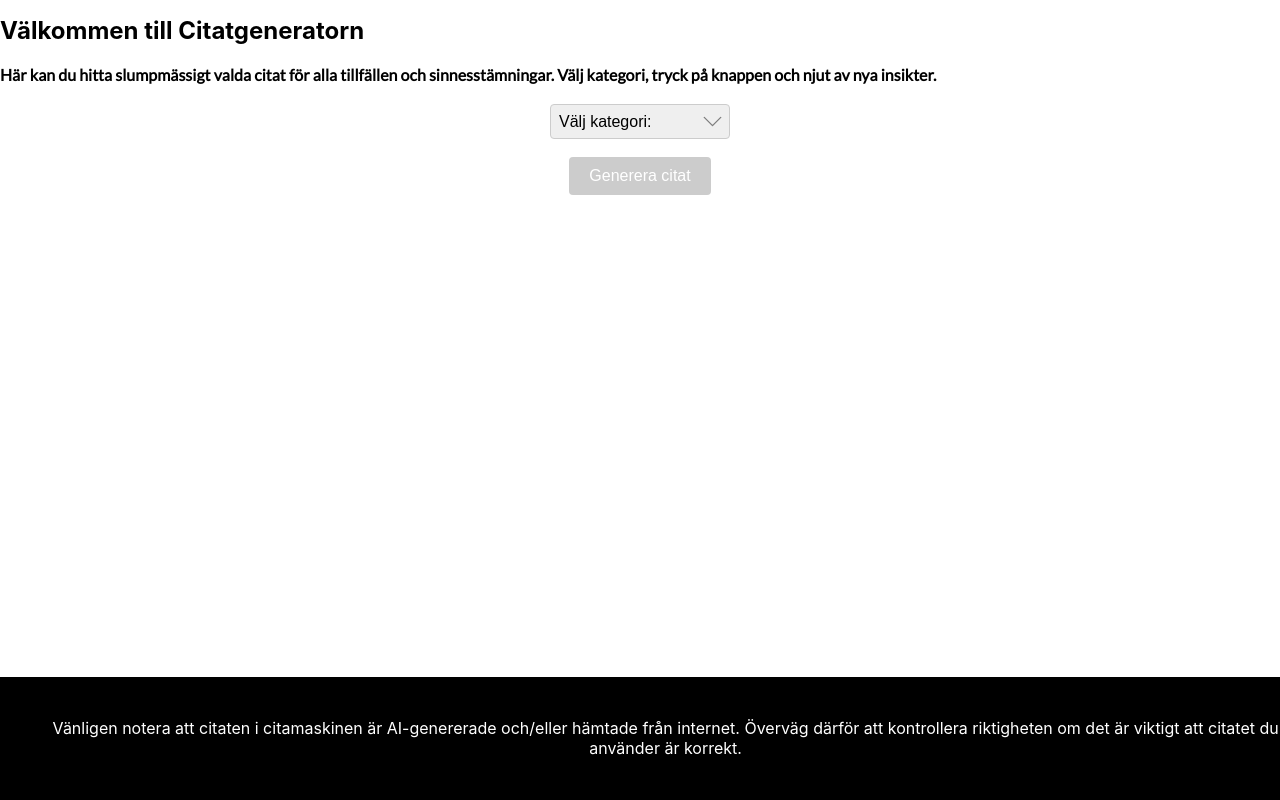
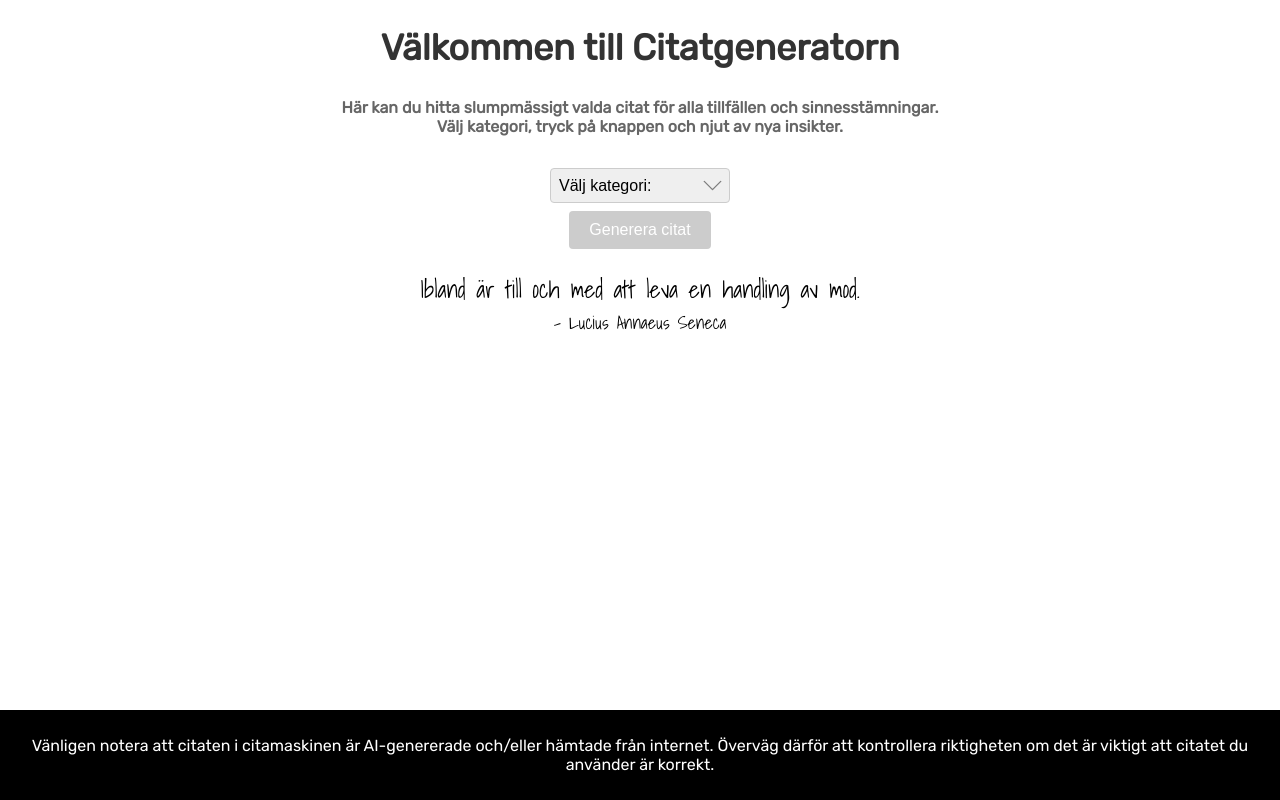
Before and after one commit to jossansik/citatgenerator, a React (Create React App) app: page / in a window 1280 px wide. Built offline with nearby package versions, Linux system fonts and the light colour scheme.

Commit message:
Refactor category filtering logic and add default quote for no category selection

```diff
--- a/src/App.css
+++ b/src/App.css
@@ -1,3 +1,6 @@
 .container {
+  display: flex;
+  flex-direction: column;
+  justify-content: center;
   overflow: hidden;
 }
--- a/src/App.js
+++ b/src/App.js
@@ -3,26 +3,18 @@ import "./App.css";
 import Footer from "./components/Footer";
 import QuoteDisplay from "./components/QuoteDisplay";
 import Title from "./components/Title";
-import GenerateButton from "./components/GenerateButton";
 import Quote from "./components/Quote";
 
 const App = () => {
-  const appStyles = {
-    backgroundColor: "#f2f2f2",
-    padding: "20px",
-    fontFamily: "Courier, monospace",
-    overflow: "hidden",
-    width: "100vw",
-    height: "100vh",
-  };
-
   return (
-    <div className="container">
-      {<Title />}
-      {<QuoteDisplay />}
-      {<Quote />}
-      {<Footer />}
-    </div>
+    <>
+      <div className="container">
+        <Title />
+        <QuoteDisplay />
+        <Quote />
+      </div>
+      <Footer />
+    </>
   );
 };
 
--- a/src/components/Footer.css
+++ b/src/components/Footer.css
@@ -1,10 +1,11 @@
+@import url("https://fonts.googleapis.com/css2?family=Lato&family=Rubik&family=Shadows+Into+Light&display=swap");
+
 .footer {
   position: fixed;
-  left: 0;
   bottom: 0;
-  width: 100%;
   text-align: center;
-  padding: 2%;
+  padding: 10px;
   background-color: black;
   color: white;
+  font-family: "Rubik", sans-serif;
 }
--- a/src/components/Footer.jsx
+++ b/src/components/Footer.jsx
@@ -5,10 +5,9 @@ const Footer = () => {
   return (
     <footer className="footer">
       <p>
-        {" "}
         Vänligen notera att citaten i citamaskinen är AI-genererade och/eller
         hämtade från internet. Överväg därför att kontrollera riktigheten om det
-        är viktigt att citatet du använder är korrekt.{" "}
+        är viktigt att citatet du använder är korrekt.
       </p>
     </footer>
   );
--- a/src/components/Quote.css
+++ b/src/components/Quote.css
@@ -8,6 +8,8 @@
 
 .random-quote {
   font-size: 24px;
-  margin: 20px 0;
   font-family: "Shadows Into Light", cursive;
+  max-width: 600px;
+  margin: 0 auto;
+  text-align: center;
 }
--- a/src/components/QuoteDisplay.css
+++ b/src/components/QuoteDisplay.css
@@ -7,7 +7,7 @@
   display: flex;
   justify-content: center;
   align-items: center;
-  padding-bottom: 1%;
+  padding-bottom: 1px;
 }
 
 .quote-display__title {
@@ -25,5 +25,5 @@
   display: flex;
   justify-content: center;
   align-items: center;
-  padding-top: 10%;
+  padding-top: 0.5em;
 }
--- a/src/components/QuoteDisplay.jsx
+++ b/src/components/QuoteDisplay.jsx
@@ -33,6 +33,7 @@ const QuoteDisplay = () => {
       ...new Set(quoteData.map((quote) => quote.category)),
     ];
     setCategories(uniqueCategories);
+    getRandomQuote(); // Set a random quote as default
   }, []);
 
   const handleCategoryChange = (event) => {
--- a/src/components/Title.css
+++ b/src/components/Title.css
@@ -0,0 +1,30 @@
+@import url("https://fonts.googleapis.com/css2?family=Lato&family=Rubik&family=Shadows+Into+Light&display=swap");
+
+.quote-display__title-container {
+  display: flex;
+  flex-direction: column;
+  align-items: center;
+  justify-content: center;
+  height: 100%;
+}
+
+.quote-display__title {
+  font-size: 36px;
+  font-family: "Rubik", sans-serif;
+  font-weight: bold;
+  color: #333;
+  margin-bottom: 5px;
+  text-align: center;
+  max-width: 600px;
+  padding: 2px;
+}
+
+.quote-display__body {
+  font-family: "Rubik", sans-serif;
+  font-size: 16px;
+  color: #666;
+  margin-bottom: 10px;
+  max-width: 600px;
+  text-align: center;
+  padding: 2px;
+}
--- a/src/components/Title.jsx
+++ b/src/components/Title.jsx
@@ -1,8 +1,9 @@
 import React from "react";
+import "./Title.css";
 
 const Title = () => {
   return (
-    <div>
+    <div className="quote-display__title-container">
       <h1 className="quote-display__title">Välkommen till Citatgeneratorn</h1>
       <h2 className="quote-display__body">
         Här kan du hitta slumpmässigt valda citat för alla tillfällen och
```
